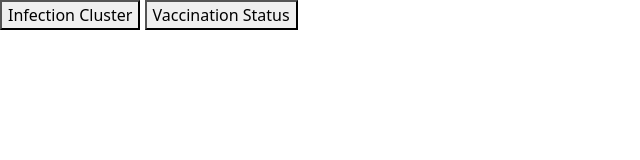
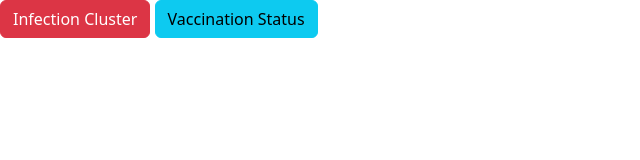
Before and after one commit to RyanChai-1901830/CSC3007-assignment4, a plain HTML site: page index.html in a window 1280 px wide. Shown: the top 160 px of the page, without its empty margins (0-640 px from the left). Drawn offline with nearby package versions, Linux system fonts and the light colour scheme; no server answers.

Commit message:
Added some button color

```diff
--- a/index.html
+++ b/index.html
@@ -15,8 +15,8 @@
 
 <body>
     <div>
-        <button id="cluster">Infection Cluster</button>
-        <button id="vaccination_status">Vaccination Status</button>
+        <button id="cluster" class="btn btn-danger">Infection Cluster</button>
+        <button id="vaccination_status" class="btn btn-info">Vaccination Status</button>
     </div>
 
     <svg viewBox="0 0 800 800"></svg>
```
